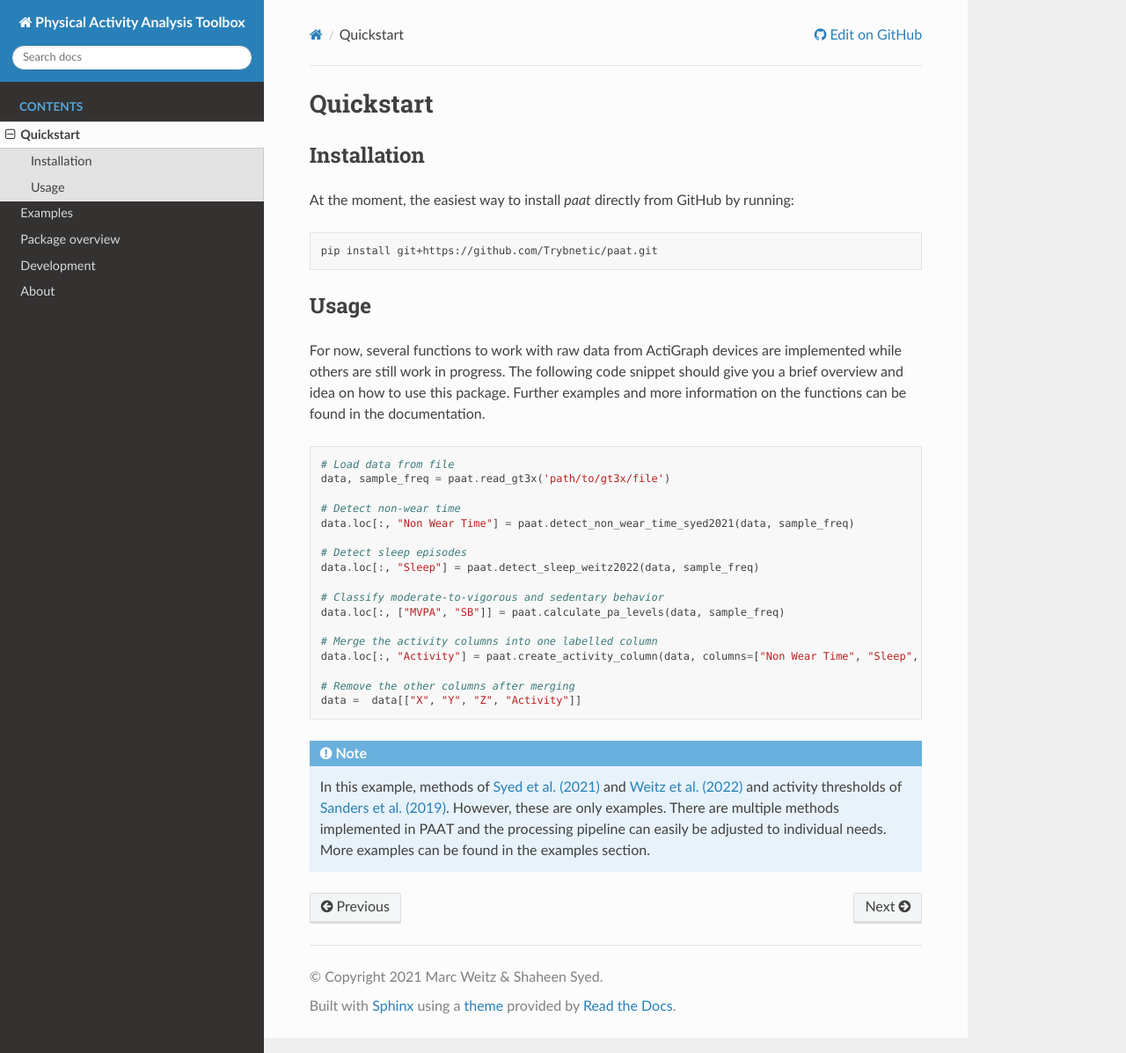
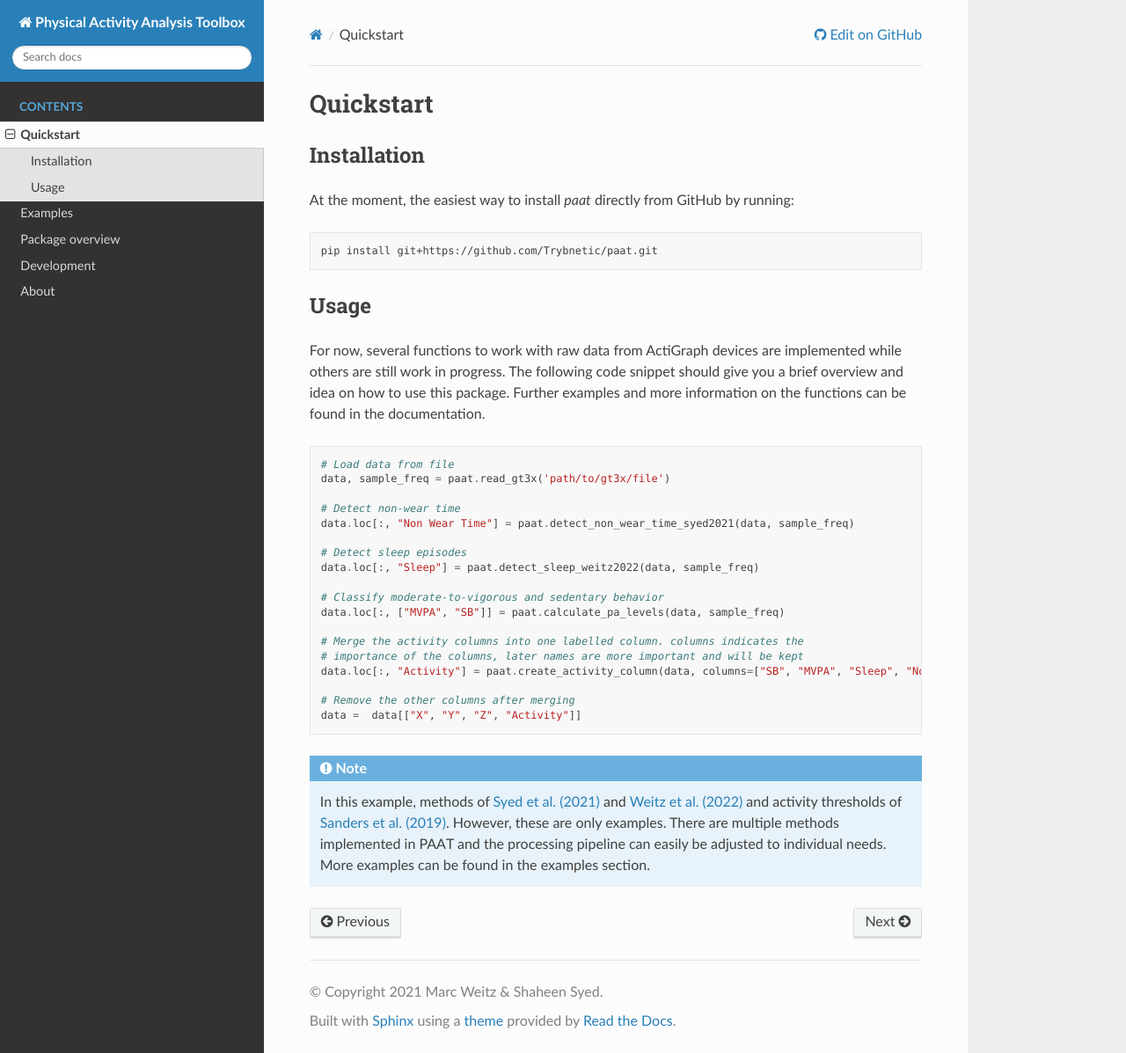
Before and after one commit to Trybnetic/paat, a Sphinx documentation site: the page built from doc/source/quickstart.rst, in a window 1280 px wide and 1197 px high. Shown: the whole window at 88% size. Built offline with Sphinx 7.4.7 and the Read the Docs theme 2.0.0, drawn with Linux system fonts in a browser that asks for light colours.

Commit message:
fixes bug in activity column creation (fixes #16)

```diff
--- a/README.rst
+++ b/README.rst
@@ -46,8 +46,9 @@
     # Classify moderate-to-vigorous and sedentary behavior
     data.loc[:, ["MVPA", "SB"]] = paat.calculate_pa_levels(data, sample_freq)
 
-    # Merge the activity columns into one labelled column
-    data.loc[:, "Activity"] = paat.create_activity_column(data, columns=["Non Wear Time", "Sleep", "MVPA", "SB"])
+    # Merge the activity columns into one labelled column. columns indicates the
+    # importance of the columns, later names are more important and will be kept
+    data.loc[:, "Activity"] = paat.create_activity_column(data, columns=["SB", "MVPA", "Sleep", "Non Wear Time"])
 
     # Remove the other columns after merging
     data =  data[["X", "Y", "Z", "Activity"]]
--- a/doc/source/quickstart.rst
+++ b/doc/source/quickstart.rst
@@ -33,8 +33,9 @@
     # Classify moderate-to-vigorous and sedentary behavior
     data.loc[:, ["MVPA", "SB"]] = paat.calculate_pa_levels(data, sample_freq)
 
-    # Merge the activity columns into one labelled column
-    data.loc[:, "Activity"] = paat.create_activity_column(data, columns=["Non Wear Time", "Sleep", "MVPA", "SB"])
+    # Merge the activity columns into one labelled column. columns indicates the
+    # importance of the columns, later names are more important and will be kept
+    data.loc[:, "Activity"] = paat.create_activity_column(data, columns=["SB", "MVPA", "Sleep", "Non Wear Time"])
 
     # Remove the other columns after merging
     data =  data[["X", "Y", "Z", "Activity"]]
```
Also changed, not shown: 1 other file.
